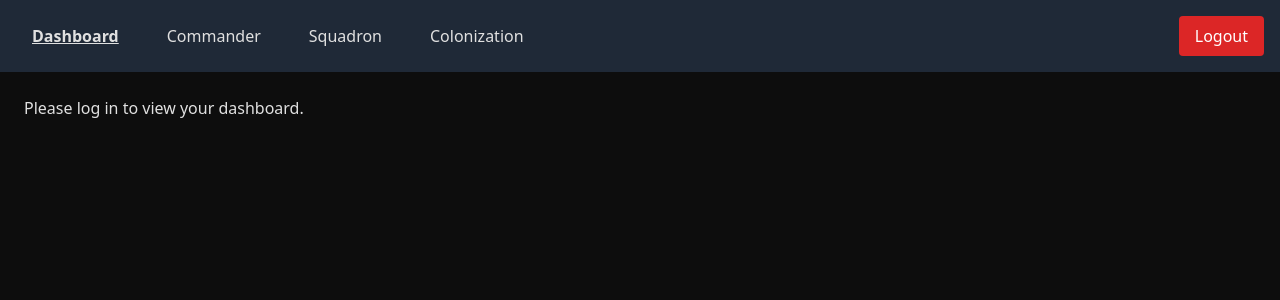
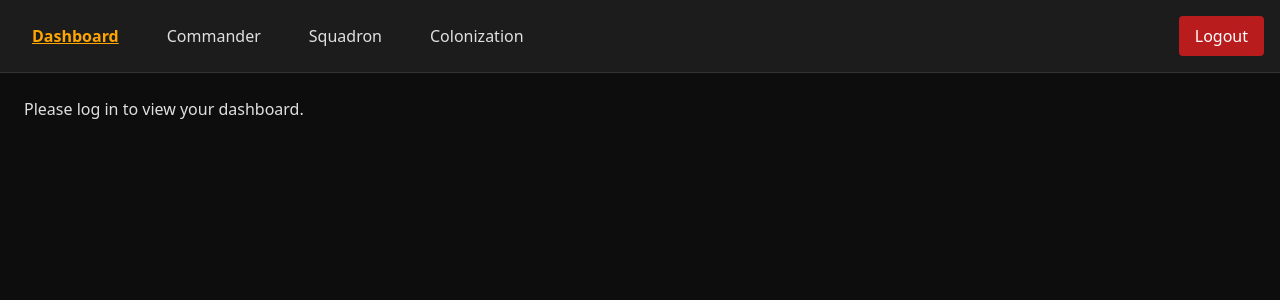
Before and after one commit to PCGN-ED/elite-ui, a React (Vite) app: page /dashboard in a window 1280 px wide. Shown: the top 300 px of the page. Built offline with nearby package versions, Linux system fonts and the light colour scheme; no server answers; sample sign-in values are in the browser's storage.

Commit message:
Changing Color Scheme

```diff
--- a/src/components/Navbar.jsx
+++ b/src/components/Navbar.jsx
@@ -6,8 +6,8 @@ export default function Navbar({ onLogout }) {
   const navLink = (path, label) => (
     <Link
       to={path}
-      className={`px-4 py-2 hover:underline ${
-        location.pathname === path ? 'font-bold underline' : ''
+      className={`px-4 py-2 rounded hover:text-[#ffa500] transition-colors duration-150 ${
+        location.pathname === path ? 'text-[#ffa500] font-semibold underline' : 'text-[#e0e0e0]'
       }`}
     >
       {label}
@@ -15,7 +15,7 @@ export default function Navbar({ onLogout }) {
   );
 
   return (
-    <nav className="bg-gray-800 p-4 flex gap-4 shadow-md items-center">
+    <nav className="bg-[#1c1c1c] p-4 flex gap-4 shadow-md items-center border-b border-[#333]">
       {navLink('/dashboard', 'Dashboard')}
       {navLink('/commander', 'Commander')}
       {navLink('/squadron', 'Squadron')}
@@ -24,7 +24,7 @@ export default function Navbar({ onLogout }) {
       <div className="ml-auto">
         <button
           onClick={onLogout}
-          className="bg-red-600 hover:bg-red-700 text-white px-4 py-2 rounded"
+          className="bg-red-700 hover:bg-red-800 text-white px-4 py-2 rounded"
         >
           Logout
         </button>
```
